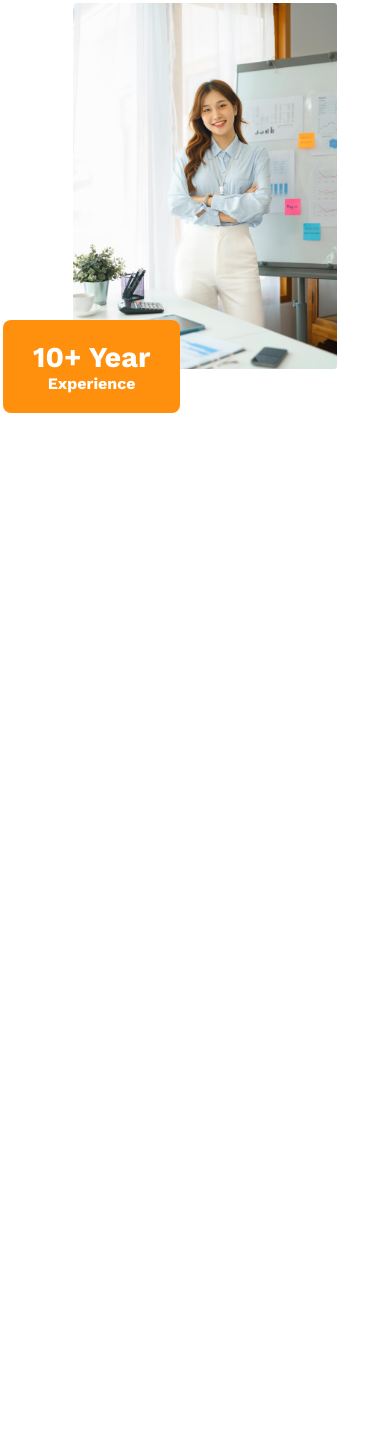
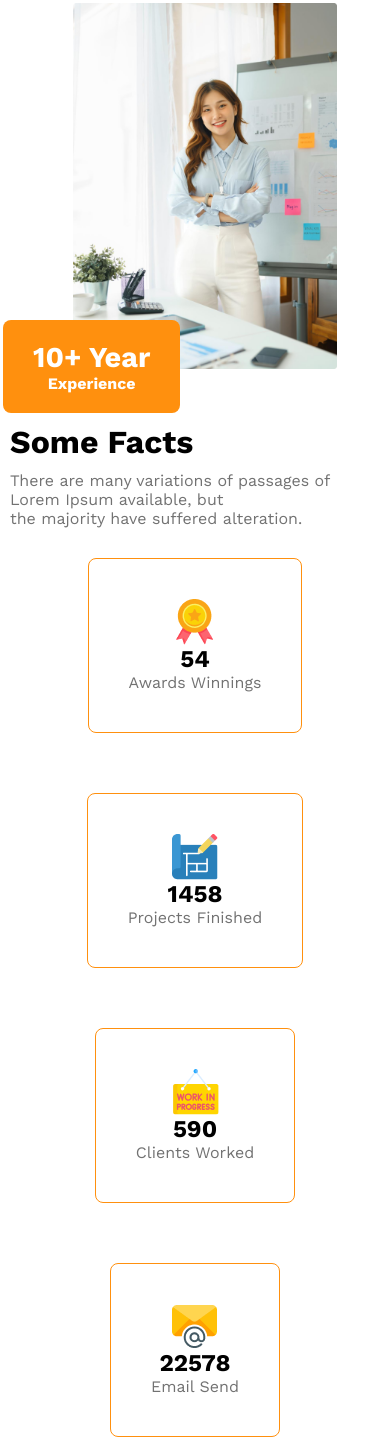
Before and after one commit to Khandaker-Sojol/Architects, a plain HTML site: page index.html in a window 390 px wide. Shown: the part 3316-4756 px from the top of the page. Before the commit the page ends 3729 px from the top, so only its background shows below. Drawn offline with nearby package versions, Linux system fonts and the light colour scheme.

Commit message:
Facts Section added

```diff
--- a/Styles/style.css
+++ b/Styles/style.css
@@ -105,7 +105,7 @@ header {
   margin: 60px auto;
 }
 .features-info {
-  width: 40%;
+  width: 100%;
 }
 .features-info h1 {
   border-left: 3px solid rgb(255, 144, 14);
@@ -131,10 +131,10 @@ header {
 }
 .features-img {
   position: relative;
-  width: 50%;
+  width: 100%;
 }
 .features-img img {
-  width: 80%;
+  width: 100%;
 }
 .special-div {
   /* Rectangle 5 */
@@ -152,6 +152,30 @@ header {
 }
 .special-div h4 {
   text-align: center;
+}
+
+/* Facts Sections Css */
+.facts {
+}
+.facts-text {
+}
+.facts-text h1 {
+  margin: 10px 0;
+  font-size: 45px;
+  font-weight: 700;
+}
+.facts-container {
+  display: flex;
+  justify-content: space-around;
+}
+.facts-card {
+  display: flex;
+  flex-direction: column;
+  padding: 40px;
+  margin: 30px auto;
+  align-items: center;
+  border: 1px solid rgb(255, 144, 14);
+  border-radius: 8px;
 }
 
 /* Responsive Css */
@@ -231,6 +255,19 @@ header {
   }
   .special-div h1 {
     font-size: 1.8rem;
+  }
+  /* Facts Sections Css */
+  .facts {
+    margin: 50px 10px;
+  }
+  .facts-text {
+  }
+  .facts-text h1 {
+    margin: 10px 0;
+    font-size: 2rem;
+  }
+  .facts-container {
+    flex-direction: column;
   }
 
   /* Medium Device Css */
@@ -314,4 +351,17 @@ header {
   .special-div h1 {
     font-size: 1.8rem;
   }
+  /* Facts Sections Css */
+  .facts {
+    margin: 50px 10px;
+  }
+  .facts-text {
+  }
+  .facts-text h1 {
+    margin: 10px 0;
+    font-size: 2rem;
+  }
+  .facts-container {
+    flex-wrap: wrap;
+  }
 }
--- a/index.html
+++ b/index.html
@@ -53,8 +53,9 @@
             </div>
 
             <div class="teams-info">
-                <h1><span id="quick-list">Quick list</span >of Our <br><span id="team-features">Features</span></h1>
-                <p>There are many variations of passages of Lorem Ipsum available, but the majority have suffered alteration in some form, by injected humour, or randomised words which don't look even</p>
+                <h1><span id="quick-list">Quick list</span>of Our <br><span id="team-features">Features</span></h1>
+                <p>There are many variations of passages of Lorem Ipsum available, but the majority have suffered
+                    alteration in some form, by injected humour, or randomised words which don't look even</p>
 
                 <button class="primary-btn">Explore More</button>
             </div>
@@ -63,23 +64,28 @@
         <section class="features container">
             <div class="features-info">
                 <h1>Features you will <br>love & enjoy</h1>
-                <p>There are many variations of passages of Lorem Ipsum available, but the majority have suffered alteration in some form, by injected humour, or randomised words which don't look even</p>
+                <p>There are many variations of passages of Lorem Ipsum available, but the majority have suffered
+                    alteration in some form, by injected humour, or randomised words which don't look even</p>
 
                 <div class="features-card">
                     <h3>Dexktop & Mobile Version</h3>
-                    <p>There are many variations of passages of Lorem Ipsum available, but the majority have suffered alteration in some form, by injected humour, or randomised...........</p>
+                    <p>There are many variations of passages of Lorem Ipsum available, but the majority have suffered
+                        alteration in some form, by injected humour, or randomised...........</p>
                 </div>
                 <div class="features-card">
                     <h3>Dexktop & Mobile Version</h3>
-                    <p>There are many variations of passages of Lorem Ipsum available, but the majority have suffered alteration in some form, by injected humour, or randomised...........</p>
+                    <p>There are many variations of passages of Lorem Ipsum available, but the majority have suffered
+                        alteration in some form, by injected humour, or randomised...........</p>
                 </div>
                 <div class="features-card">
                     <h3>Dexktop & Mobile Version</h3>
-                    <p>There are many variations of passages of Lorem Ipsum available, but the majority have suffered alteration in some form, by injected humour, or randomised...........</p>
+                    <p>There are many variations of passages of Lorem Ipsum available, but the majority have suffered
+                        alteration in some form, by injected humour, or randomised...........</p>
                 </div>
                 <div class="features-card">
                     <h3>Dexktop & Mobile Version</h3>
-                    <p>There are many variations of passages of Lorem Ipsum available, but the majority have suffered alteration in some form, by injected humour, or randomised...........</p>
+                    <p>There are many variations of passages of Lorem Ipsum available, but the majority have suffered
+                        alteration in some form, by injected humour, or randomised...........</p>
                 </div>
             </div>
             <div class="features-img">
@@ -92,6 +98,35 @@
                 </figure>
             </div>
         </section>
+        <section class="facts container">
+            <div class="facts-text">
+                <h1>Some Facts</h1>
+                <p>There are many variations of passages of Lorem Ipsum available, but <br> the majority have suffered
+                alteration.</p>
+            </div>
+            <div class="facts-container">
+                <div class="facts-card">
+                    <img src="./images/icons/ribon.png" alt="">
+                    <h2>54</h2>
+                    <p>Awards Winnings</p>
+                </div>
+                <div class="facts-card">
+                    <img src="./images/icons/projects.png" alt="">
+                    <h2>1458</h2>
+                    <p>Projects Finished</p>
+                </div>
+                <div class="facts-card">
+                    <img src="./images/icons/customers.png" alt="">
+                    <h2>590</h2>
+                    <p>Clients Worked</p>
+                </div>
+                <div class="facts-card">
+                    <img src="./images/icons/email.png" alt="">
+                    <h2>22578</h2>
+                    <p>Email Send</p>
+                </div>
+            </div>
+        </section>
     </main>
     <footer></footer>
 </body>
```
